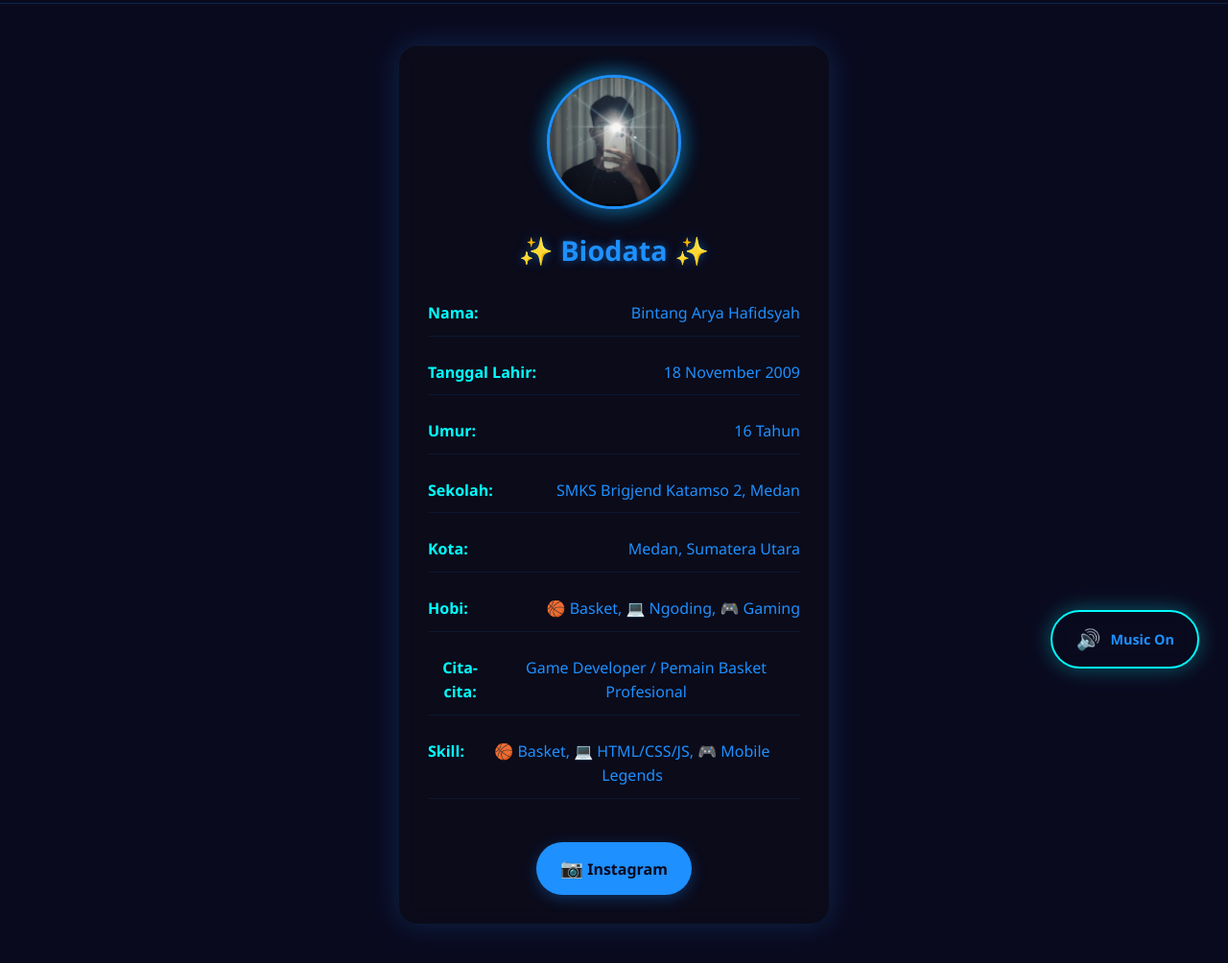
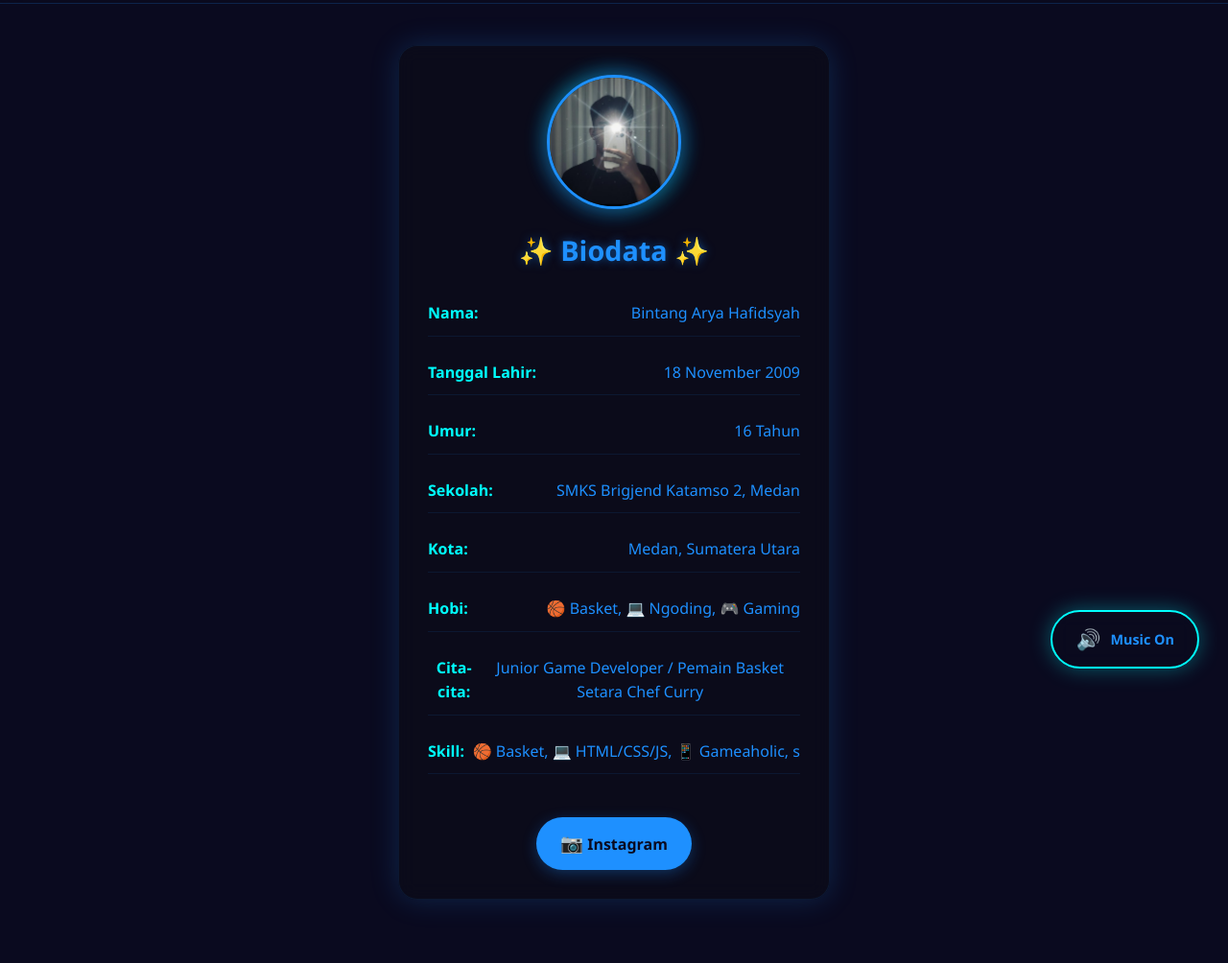
Before and after one commit to tytialo091-crypto/my-biodate, a plain HTML site: page about.html in a window 1280 px wide. Shown: the part 73-1077 px from the top of the page at 96% size. After the commit the page ends 1051 px from the top, so only its background shows below. Drawn offline with Linux system fonts and the light colour scheme.

Commit message:
Update about.html

```diff
--- a/about.html
+++ b/about.html
@@ -21,7 +21,7 @@
 </div>
 
 <nav class="navbar">
-  <h2 class="logo">Bintang.</h2>
+  <h2 class="logo">Bintang raja iblis</h2>
   <div>
     <a href="index.html">Home</a>
     <a href="about.html" class="active">About</a>
@@ -63,11 +63,11 @@
   </div>
   <div class="bio-item">
     <span class="bio-label">Cita-cita:</span>
-    <span>Game Developer / Pemain Basket Profesional</span>
+    <span>Junior Game Developer / Pemain Basket Setara Chef Curry</span>
   </div>
   <div class="bio-item">
     <span class="bio-label">Skill:</span>
-    <span>🏀 Basket, 💻 HTML/CSS/JS, 🎮 Mobile Legends</span>
+    <span>🏀 Basket, 💻 HTML/CSS/JS, 📱 Gameaholic, s</span>
   </div>
 
   <div class="social-links">
```
